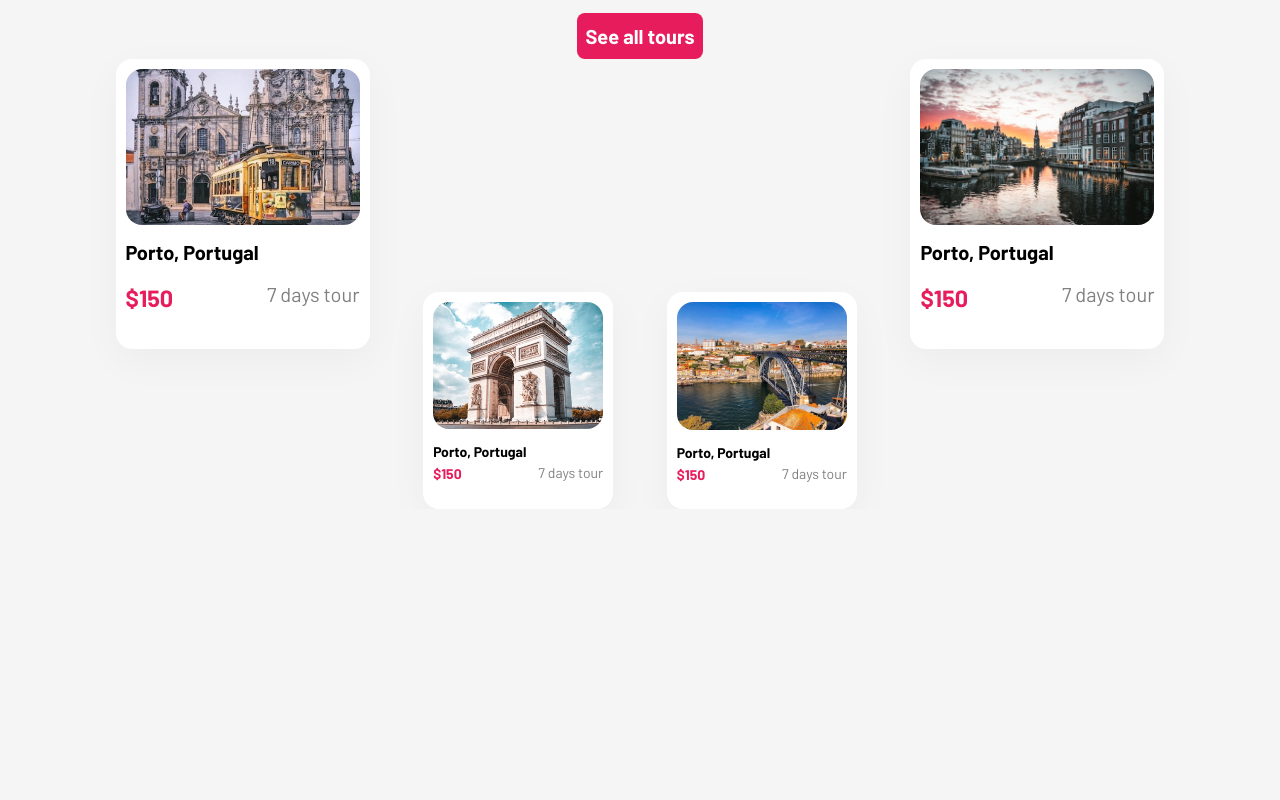
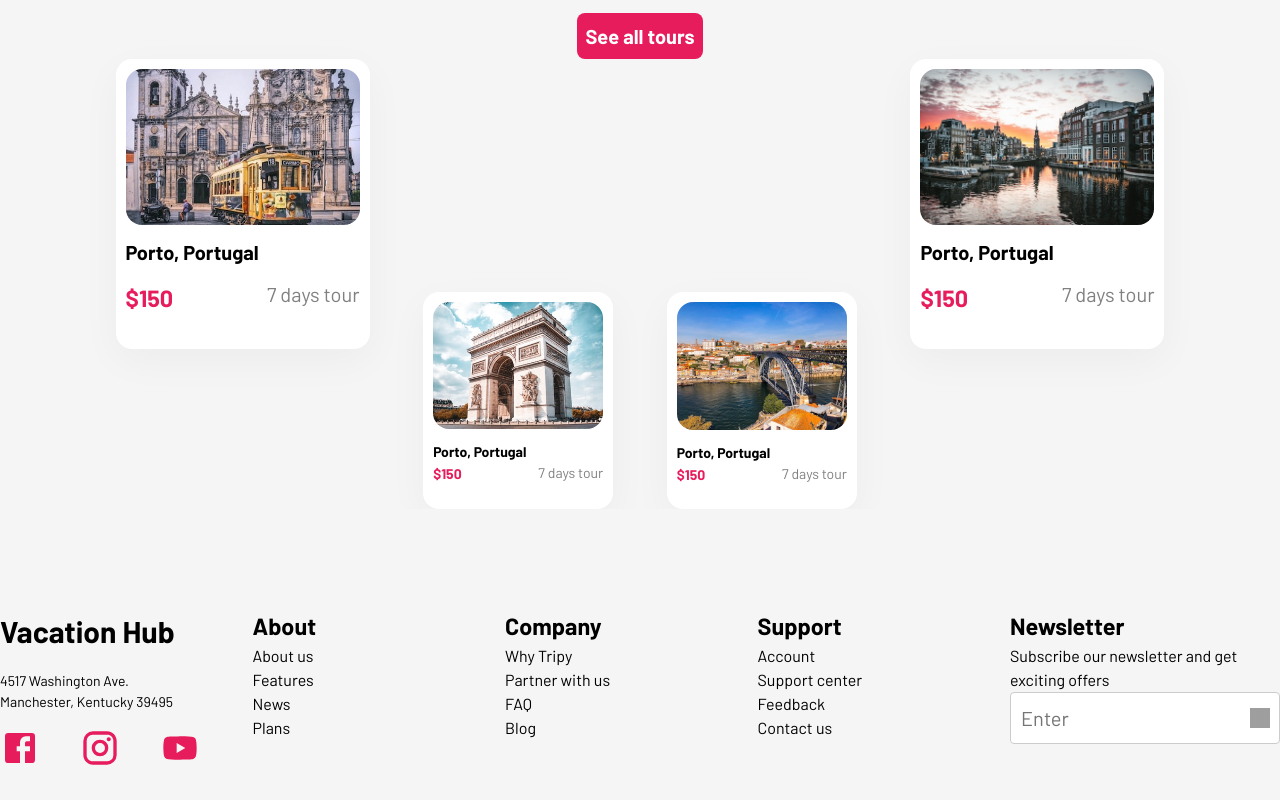
Before and after one commit to Jarominas/React-Landing-VacationHub, a React (Vite) app in the folder react-landing-vacationhub/: page / in a window 1280 px wide. Shown: the part 3082-3882 px from the top of the page. Before the commit the page ends 3591 px from the top, so only its background shows below. Built offline with nearby package versions, Linux system fonts and the light colour scheme; grey boxes are pictures that could not be loaded.

Commit message:
Footer 01.06.2023

```diff
--- a/react-landing-vacationhub/src/App.jsx
+++ b/react-landing-vacationhub/src/App.jsx
@@ -5,6 +5,7 @@ import './app.css'
 import TourCarousel from './Components/TourCarousel/TourCarousel'
 import Testimonial from './Components/Testimonial/Testimonial'
 import AllTours from './Components/AllTours/AllTours'
+import Footer from './Components/Footer/Footer'
 
 function App() {
       return (
@@ -15,6 +16,7 @@ function App() {
                   <TourCarousel />
                   <Testimonial />
                   <AllTours />
+                  <Footer />
             </>
       )
 }
--- a/react-landing-vacationhub/src/Components/AllTours/AllTours.jsx
+++ b/react-landing-vacationhub/src/Components/AllTours/AllTours.jsx
@@ -38,7 +38,13 @@ export const Button = styled.button`
 const ImageWrapper = styled.div`
       display: flex;
       justify-content: space-between;
+
       align-items: flex-end;
+      @media screen and (max-width: 1024px) {
+            .smallCard {
+                  display: none;
+            }
+      }
 `
 
 const TourCard = styled.div`
@@ -77,13 +83,14 @@ const AllTours = () => {
       return (
             <Section>
                   <Title>
-                        We can do anything we want to if <span>we stick</span>{' '}
+                        We can do anything we want to if <span>we stick</span>
                         to it long enough.
                   </Title>
                   <p>Do what you can, with what you have, where you are.</p>
                   <Button>See all tours</Button>
                   <ImageWrapper>
                         <TourCard
+                              className='bigCard'
                               style={{
                                     width: '254px',
                                     height: '290px',
@@ -105,7 +112,10 @@ const AllTours = () => {
                                     <p>7 days tour</p>
                               </div>
                         </TourCard>
-                        <TourCard style={{ width: '190px', height: '217px' }}>
+                        <TourCard
+                              className='smallCard'
+                              style={{ width: '190px', height: '217px' }}
+                        >
                               <img
                                     src={paris1}
                                     alt=''
@@ -130,7 +140,10 @@ const AllTours = () => {
                                     </p>
                               </div>
                         </TourCard>
-                        <TourCard style={{ width: '190px', height: '217px' }}>
+                        <TourCard
+                              className='smallCard'
+                              style={{ width: '190px', height: '217px' }}
+                        >
                               <img
                                     src={paris2}
                                     alt=''
@@ -156,6 +169,7 @@ const AllTours = () => {
                               </div>
                         </TourCard>
                         <TourCard
+                              className='bigCard'
                               style={{
                                     width: '254px',
                                     height: '290px',
--- /dev/null
+++ b/react-landing-vacationhub/src/Components/Footer/Footer.jsx
@@ -0,0 +1,105 @@
+import React from 'react'
+import styled from 'styled-components'
+import { Logo } from '../Navbar/Navbar'
+import FacebookIcon from '@mui/icons-material/Facebook'
+import InstagramIcon from '@mui/icons-material/Instagram'
+import YouTubeIcon from '@mui/icons-material/YouTube'
+
+const FooterContainer = styled.footer`
+      display: grid;
+      grid-template-columns: repeat(5, 1fr);
+      margin-top: 5em;
+      p {
+            font-size: 16px;
+      }
+`
+const Adress = styled.div`
+      width: 200px;
+
+      text-align: left;
+      * {
+            margin-bottom: 1rem;
+      }
+`
+const InputContainer = styled.div`
+      position: relative;
+`
+const SearchInput = styled.input`
+      width: 270px;
+      padding: 10px 40px 10px 10px;
+      border: 1px solid #ccc;
+      border-radius: 4px;
+`
+const SearchIcon = styled.span`
+      position: absolute;
+      top: 50%;
+      right: 10px;
+
+      transform: translateY(-50%);
+      background-image: url('send-btn.png');
+      background-repeat: no-repeat;
+      background-position: center;
+      width: 20px;
+      height: 20px;
+      cursor: pointer;
+`
+const SearchBar = () => {
+      return (
+            <InputContainer>
+                  <SearchInput type='text' placeholder='Enter' />
+                  <SearchIcon />
+            </InputContainer>
+      )
+}
+const Footer = () => {
+      return (
+            <FooterContainer>
+                  <Adress>
+                        <Logo style={{ fontSize: '1.5em' }}>Vacation Hub</Logo>
+                        <p style={{ fontSize: '14px' }}>
+                              4517 Washington Ave. Manchester, Kentucky 39495
+                        </p>
+                        <div
+                              className='social-icons'
+                              style={{
+                                    color: 'var(--primary-color)',
+                                    display: 'flex',
+                                    justifyContent: 'space-between',
+                              }}
+                        >
+                              <FacebookIcon style={{ fontSize: '2em' }} />
+                              <InstagramIcon style={{ fontSize: '2em' }} />
+                              <YouTubeIcon style={{ fontSize: '2em' }} />
+                        </div>
+                  </Adress>
+                  <div className='footer-about'>
+                        <h3>About</h3>
+                        <p>About us</p>
+                        <p>Features</p>
+                        <p>News</p>
+                        <p>Plans</p>
+                  </div>
+                  <div className='footer-company'>
+                        <h3>Company</h3>
+                        <p>Why Tripy</p>
+                        <p>Partner with us</p>
+                        <p>FAQ</p>
+                        <p>Blog</p>
+                  </div>
+                  <div className='footer-support'>
+                        <h3>Support</h3>
+                        <p>Account</p>
+                        <p>Support center</p>
+                        <p>Feedback</p>
+                        <p>Contact us</p>
+                  </div>
+                  <div className='footer-newsletter' style={{ width: '270px' }}>
+                        <h3>Newsletter</h3>
+                        <p>Subscribe our newsletter and get exciting offers </p>
+                        <SearchBar />
+                  </div>
+            </FooterContainer>
+      )
+}
+
+export default Footer
--- a/react-landing-vacationhub/src/Components/Navbar/Navbar.jsx
+++ b/react-landing-vacationhub/src/Components/Navbar/Navbar.jsx
@@ -3,6 +3,26 @@ import { useRef, useState } from 'react'
 import { FaBars, FaTimes } from 'react-icons/fa'
 
 import './nav.css'
+import styled from 'styled-components'
+
+export const Logo = styled.h3`
+      h3 {
+            color: #112b3c;
+            font-weight: 900;
+            position: relative;
+            z-index: 3;
+      }
+      h3::after {
+            content: '.';
+            display: block;
+            position: absolute;
+
+            font-size: 2rem;
+            color: #e61c5d;
+            top: -69%;
+            left: 43%;
+      }
+`
 
 const Navbar = () => {
       const [isNavOpen, setIsNavOpen] = useState(false)
@@ -14,7 +34,7 @@ const Navbar = () => {
       }
       return (
             <header>
-            <h3>Vacation Hub</h3>
+                  <Logo>Vacation Hub</Logo>
                   <nav ref={navRef}>
                         {links.map((link) => {
                               const { id, url, text } = link
@@ -28,7 +48,10 @@ const Navbar = () => {
                               <a href=''>Login</a>
                               <button>Register</button>
                         </div>
-                <button className='nav-btn nav-close-btn' onClick={showNavbar}>
+                        <button
+                              className='nav-btn nav-close-btn'
+                              onClick={showNavbar}
+                        >
                               <FaTimes />
                         </button>
                   </nav>
```
Also changed, not shown: react-landing-vacationhub/src/Components/Footer/send-btn.png (added). Lines whose indentation alone changed are shown as unchanged.
